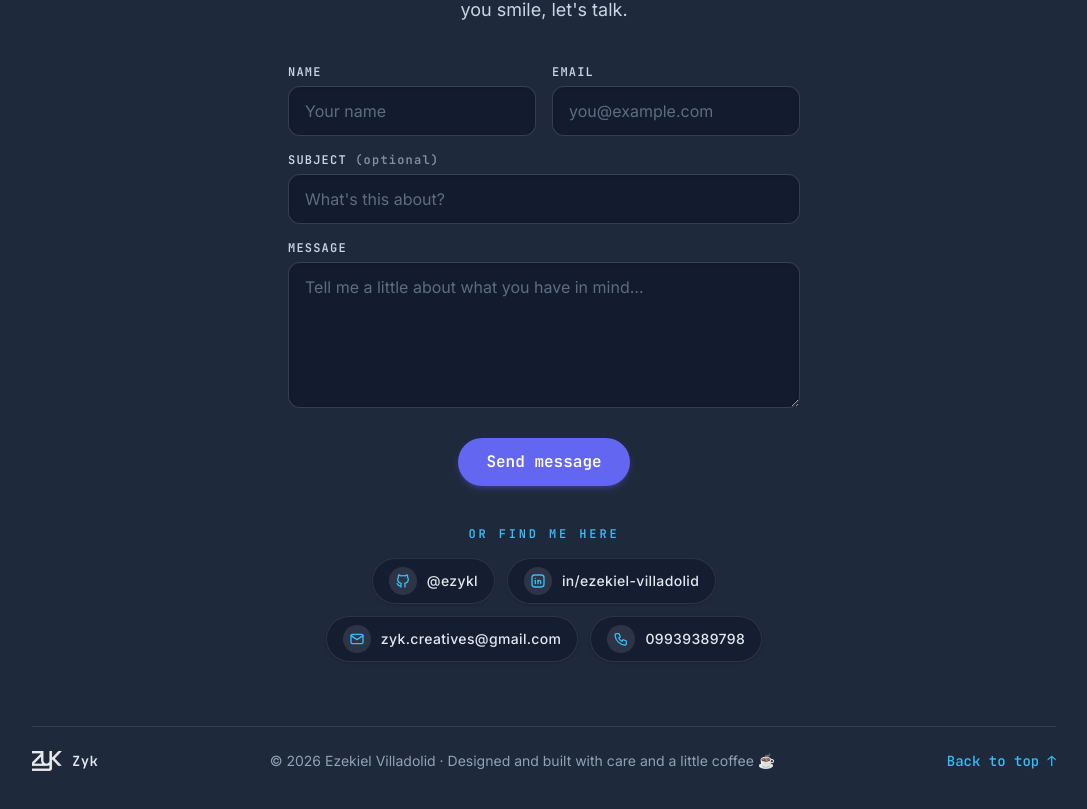
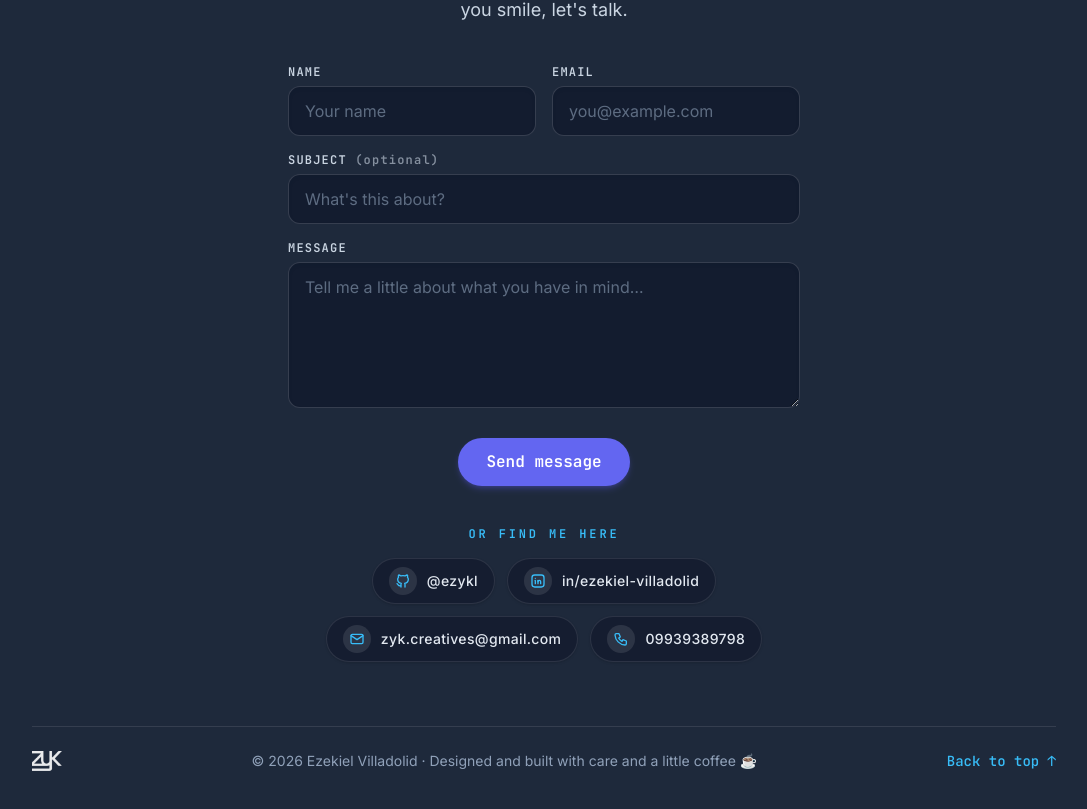
Before and after one commit to ezykl/Portfolio, a React (Vite) app: page / in a window 1280 px wide. Shown: the part 7218-8027 px from the top of the page, without its empty margins (96-1183 px from the left). Built offline with nearby package versions, Linux system fonts and the light colour scheme.

Commit message:
Remove reduncant zyk

```diff
--- a/src/components/sections/ScrollSections.tsx
+++ b/src/components/sections/ScrollSections.tsx
@@ -504,7 +504,6 @@ export const ContactSection: React.FC = () => {
       <div
         aria-hidden
         className="pointer-events-none absolute inset-0 opacity-[0.12]"
-
       />
 
       <motion.div {...reveal} className="relative z-10 mx-auto max-w-2xl">
@@ -531,14 +530,20 @@ export const ContactSection: React.FC = () => {
       {/* Closing footer bar */}
       <div className="relative z-10 mx-auto mt-16 flex max-w-5xl flex-col items-center gap-2 border-t border-white/10 pt-6 font-body text-sm text-slate-400 sm:flex-row sm:justify-between">
         <div className="flex items-center gap-2.5">
-          <img src="/assets/logo.svg" alt="Zyk" className="h-5 w-auto object-contain opacity-90" />
-          <p className="font-display font-semibold tracking-wide text-slate-200">Zyk</p>
+          <img
+            src="/assets/logo.svg"
+            alt="Zyk"
+            className="h-5 w-auto object-contain opacity-90"
+          />
         </div>
         <p className="text-slate-400">
           &copy; {year} Ezekiel Villadolid · Designed and built with care and a
           little coffee ☕
         </p>
-        <a href="#home" className="font-display text-sm font-medium text-zyk-accent transition-colors hover:text-white">
+        <a
+          href="#home"
+          className="font-display text-sm font-medium text-zyk-accent transition-colors hover:text-white"
+        >
           Back to top ↑
         </a>
       </div>
```
